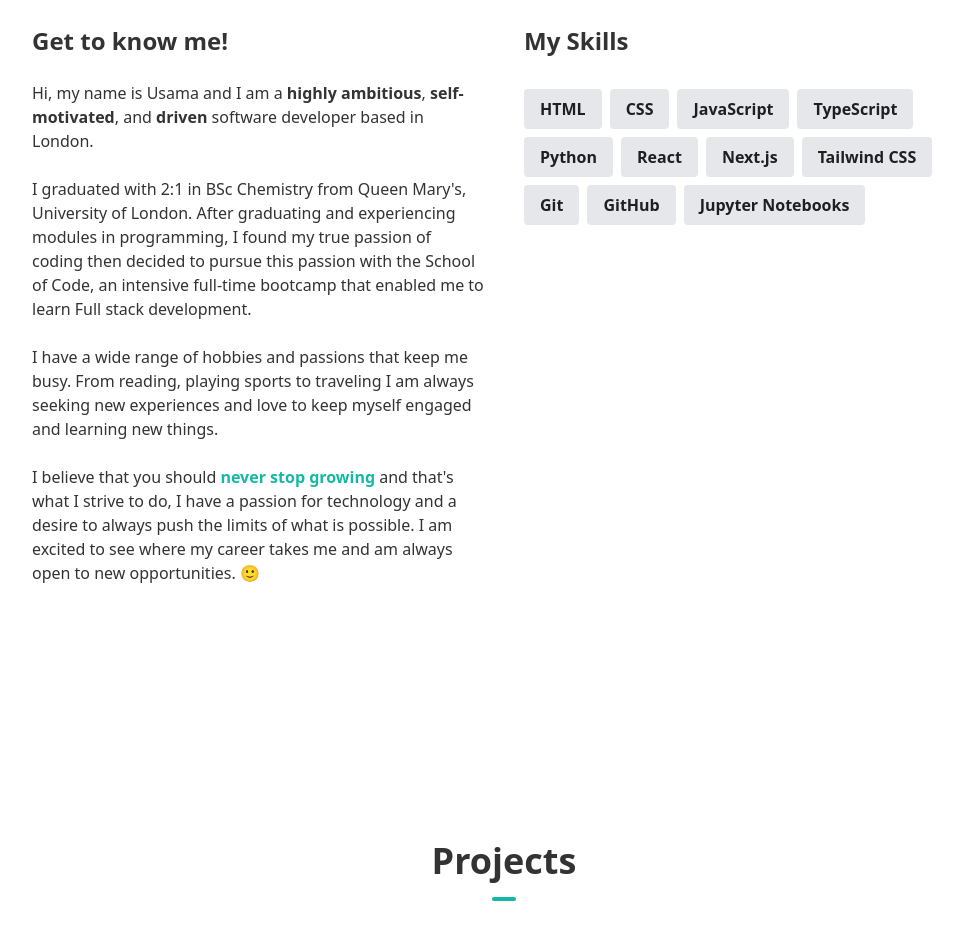
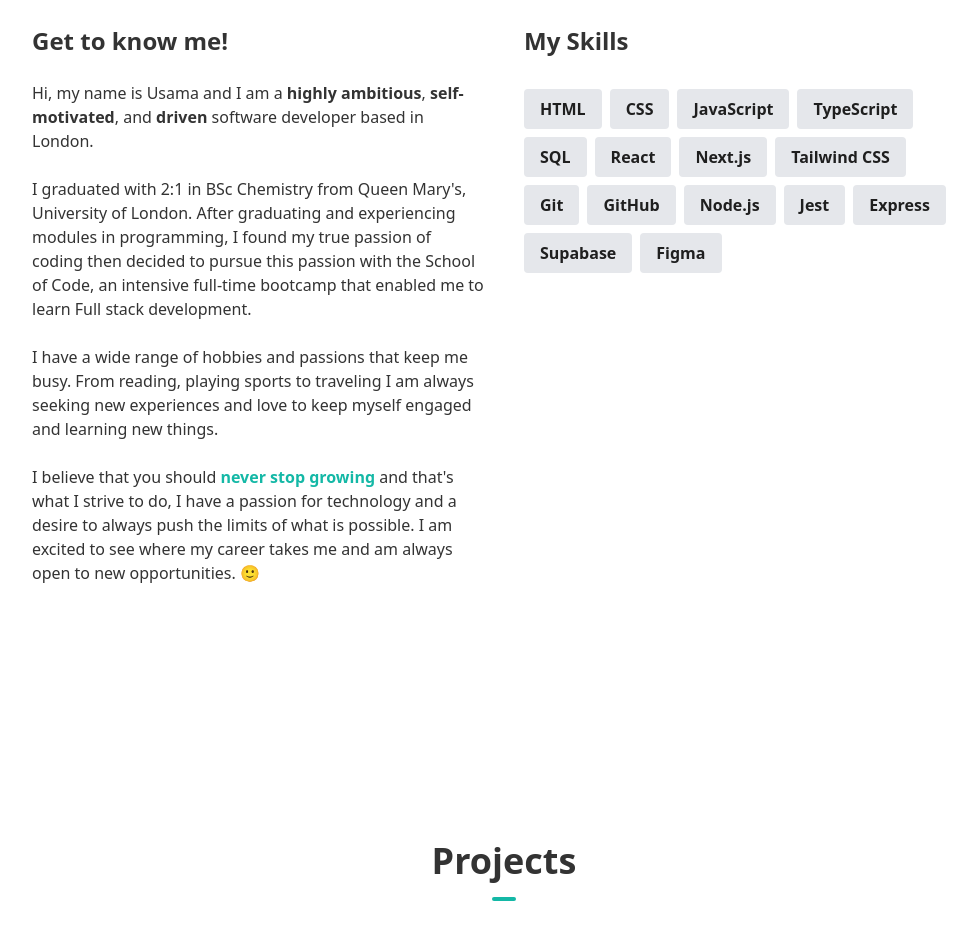
Before and after one commit to usama-asghar1/myPortfolio, a Next.js app in the folder portfolio/: page / in a window 1280 px wide. Shown: the part 1060-1994 px from the top of the page, without its empty margins (136-1113 px from the left). Built offline with nearby package versions, Linux system fonts and the light colour scheme.

Commit message:
skills updated

```diff
--- a/portfolio/src/components/About.js
+++ b/portfolio/src/components/About.js
@@ -6,13 +6,17 @@ const skills = [
   { skill: "CSS" },
   { skill: "JavaScript" },
   { skill: "TypeScript" },
-  { skill: "Python" },
+  { skill: "SQL" },
   { skill: "React" },
   { skill: "Next.js" },
   { skill: "Tailwind CSS" },
   { skill: "Git" },
   { skill: "GitHub" },
-  { skill: "Jupyter Notebooks" },
+  { skill: "Node.js" },
+  { skill: "Jest" },
+  { skill: "Express" },
+  { skill: "Supabase" },
+  { skill: "Figma" },
 ]
 
 const About = () => {
```
